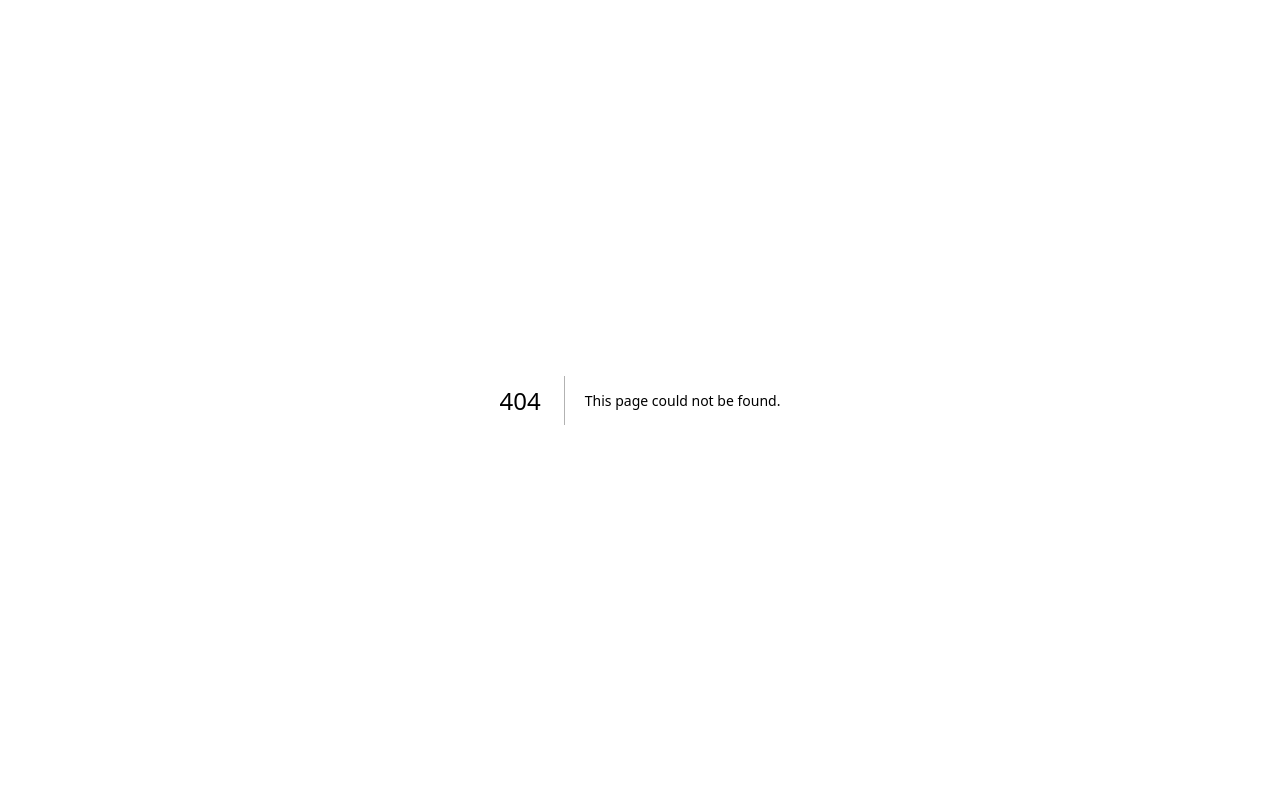
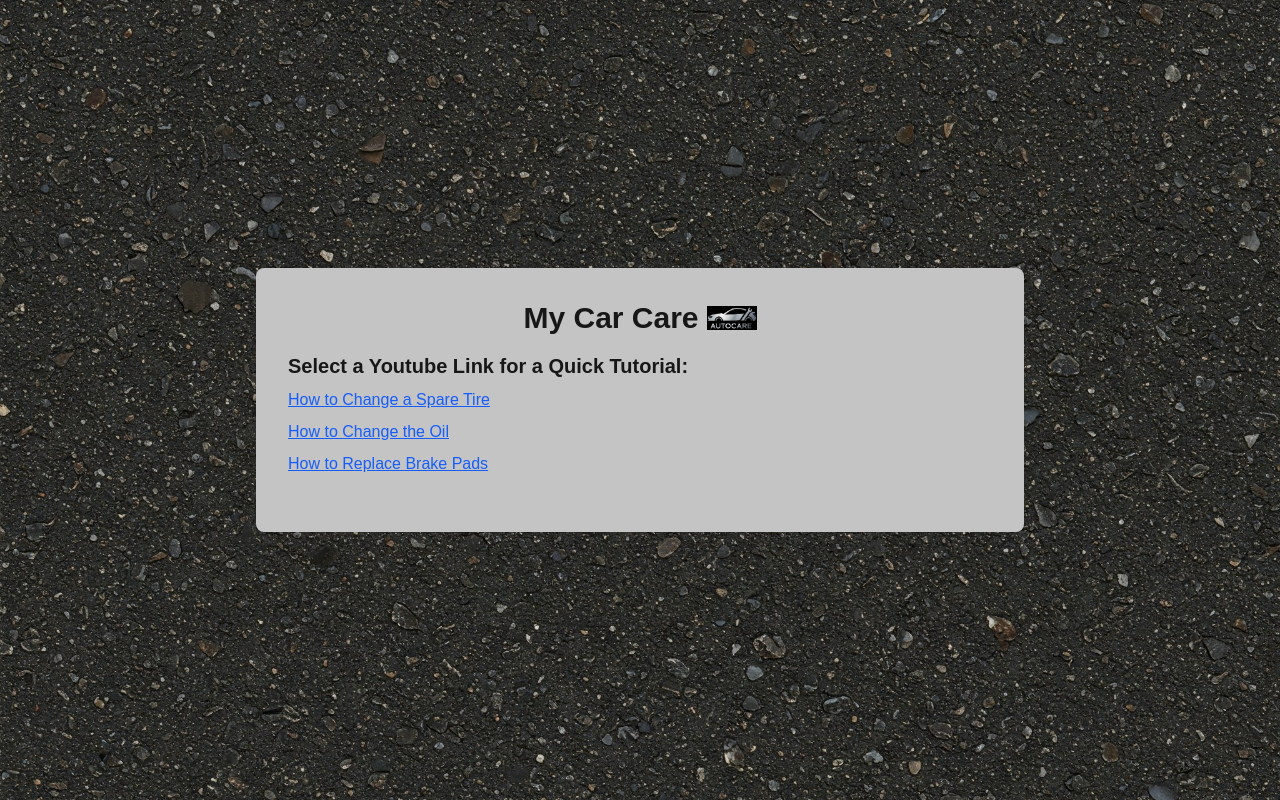
Before and after one commit to SDSU-CompE-561-Spring-2025/autocare-mechanic-finder, a Next.js app in the folder frontend/: page /tutorials in a window 1280 px wide. Before the commit this address had no page. Built offline with nearby package versions, Linux system fonts and the light colour scheme.

Commit message:
Created Tutorials page accessible through TutorialButton that has embedded Youtube popups to 3 common car services (brake pad replacement, oil change, and tire change)

```diff
--- /dev/null
+++ b/frontend/src/app/components/ui/TutorialButton.tsx
@@ -0,0 +1,21 @@
+'use client';
+
+import React from 'react';
+import { useRouter } from 'next/navigation';
+
+export default function TutorialButton() {
+  const router = useRouter();
+
+  const handleClick = () => {
+    router.push('/tutorials');
+  };
+
+  return (
+    <button
+      className="px-4 py-2 rounded bg-[#738678] text-white"
+      onClick={handleClick}
+    >
+      Click Here for Tutorials
+    </button>
+  );
+}
--- /dev/null
+++ b/frontend/src/app/tutorials/page.tsx
@@ -0,0 +1,59 @@
+'use client';
+
+import React, { useState } from 'react';
+import Image from 'next/image';
+
+export default function TutorialsPage() {
+  const youtubeLinks = [
+    { title: 'How to Change a Spare Tire', id: 'joBmbh0AGSQ' },
+    { title: 'How to Change the Oil', id: 'n2KDbTx9gVo' },
+    { title: 'How to Replace Brake Pads', id: 'x2rTxWx-LfQ' },
+  ];
+
+  const [selectedVideoId, setSelectedVideoId] = useState('');
+
+  return (
+    <div className="min-h-screen bg-cover bg-center flex flex-col items-center justify-center" style={{ backgroundImage: 'url(/images/RoadSurface.jpg)' }}>
+      <div className="p-8 rounded-lg w-full max-w-3xl" style={{ backgroundColor: '#C4C4C4' }}>
+
+        {/* Title with logo */}
+        <div className="flex items-center justify-center mb-4">
+          <h1 className="text-3xl font-bold mr-2">My Car Care</h1>
+          <Image src="/images/AutoCareLogo2_trimmed.png" alt="My Car Care Logo" width={50} height={50} />
+        </div>
+
+        {/* YouTube links section */}
+        <h2 className="text-xl font-semibold mb-2">Select a Youtube Link for a Quick Tutorial:</h2>
+        <ul className="mb-6">
+          {youtubeLinks.map((link, index) => (
+            <li key={index} className="mb-2">
+              <button
+                onClick={() => setSelectedVideoId(link.id)}
+                className="text-blue-600 underline hover:text-blue-800"
+              >
+                {link.title}
+              </button>
+            </li>
+          ))}
+        </ul>
+
+        {/* Embedded YouTube video (only shown when a link is clicked) */}
+        {selectedVideoId && (
+          <div>
+            <h2 className="text-xl font-semibold mb-2">Embedded YouTube Video:</h2>
+            <div className="relative w-full overflow-hidden" style={{ paddingTop: '56.25%' }}>
+              <iframe
+                className="absolute top-0 left-0 w-full h-full rounded"
+                src={`https://www.youtube.com/embed/${selectedVideoId}`}
+                title="Car Tutorial Video"
+                frameBorder="0"
+                allow="accelerometer; autoplay; clipboard-write; encrypted-media; gyroscope; picture-in-picture"
+                allowFullScreen
+              />
+            </div>
+          </div>
+        )}
+      </div>
+    </div>
+  );
+}
```
